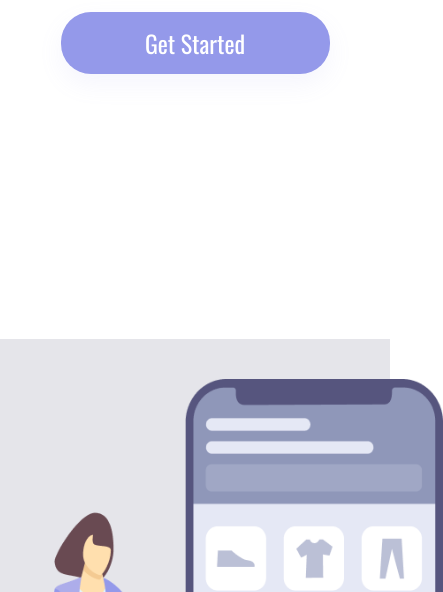
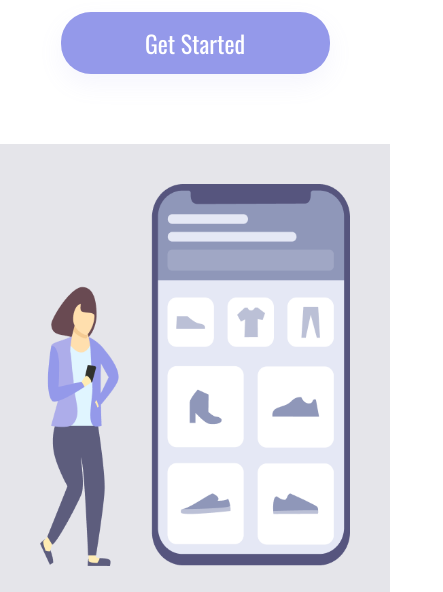
Before and after one commit to lucaspereira30/primeiro-projeto-responsivo, a plain HTML site: page 02 desafio.girl cellphone/index.html in a window 390 px wide. Shown: the part 252-844 px from the top of the page, 443 px wide, since content can reach past the window. Drawn offline with nearby package versions, Linux system fonts and the light colour scheme.

Commit message:
alteração- responsiva, na altura da imagem;

```diff
--- a/02 desafio.girl cellphone/styles.css
+++ b/02 desafio.girl cellphone/styles.css
@@ -97,7 +97,8 @@ header {
         width: 100%;
         height: 50%;
         padding: 0;
-        margin: 0;
+        margin: 0%;
+
     }
 
 
@@ -107,11 +108,15 @@ header {
         width: 100%;
         position: static;
         padding: 40px;
+        margin-top: -195px;
     }
 
     img {
-        position: static;
-        max-width: 130%;
+        position:static;
+        max-width: 100%;
+
+
+
     }
 
     header {
```
Also changed, not shown: 02 desafio.girl cellphone/index.html (+1 -0 lines).
